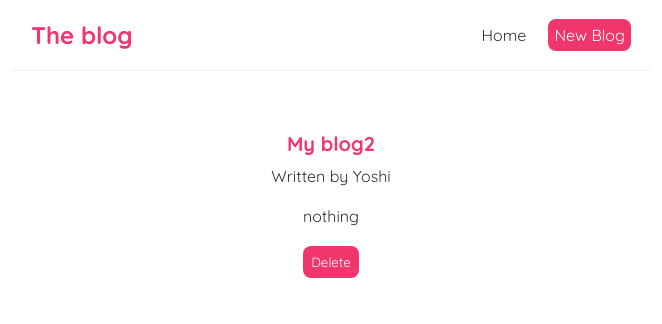
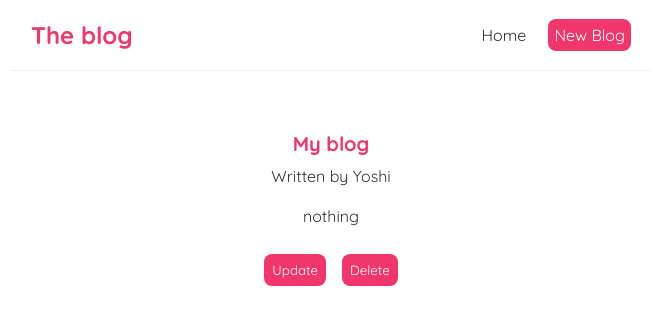
Before and after one commit to Th3CracKed/react_crud_hooks, a React (Create React App) app: page /blogs/1 in a window 1280 px wide. Shown: the top 324 px of the page, without its empty margins (309-971 px from the left). Built offline with nearby package versions, Linux system fonts and the light colour scheme; data requests are answered from the project's data file.

Commit message:
add update button on detail page

```diff
--- a/data/db.json
+++ b/data/db.json
@@ -1,15 +1,15 @@
 {
   "blogs": [
     {
-      "title": "My blog2",
+      "title": "My blog",
       "body": "nothing",
       "author": "Yoshi",
       "id": 1
     },
     {
       "title": "Mario blog",
-      "body": "everything",
-      "author": "Mario",
+      "body": "a",
+      "author": "Yoshi",
       "id": 2
     },
     {
--- a/src/BlogDetails.js
+++ b/src/BlogDetails.js
@@ -4,6 +4,9 @@ import useFetch from './useFetch';
 const BlogDetails = () => {
     const { id } = useParams();
     const history = useHistory();
+    const updateBlog = (blogId) => {
+        history.push('/update/' + blogId);
+    }
     const deleteBlog = (blogId) => {
         fetch('http://localhost:8000/blogs/' + blogId, {
             method: 'DELETE',
@@ -19,6 +22,7 @@ const BlogDetails = () => {
                     <h2>{blog.title}</h2>
                     <p>Written by {blog.author}</p>
                     <div>{blog.body}</div>
+                    <button onClick={() => updateBlog(blog.id)}>Update</button>
                     <button onClick={() => deleteBlog(blog.id)}>Delete</button>
                 </article>
             )}
--- a/src/index.css
+++ b/src/index.css
@@ -81,6 +81,7 @@
   padding: 8px;
   border-radius: 8px;
   cursor: pointer;
+  margin: 8px;
 }
 
 /* create new blog form */
```
